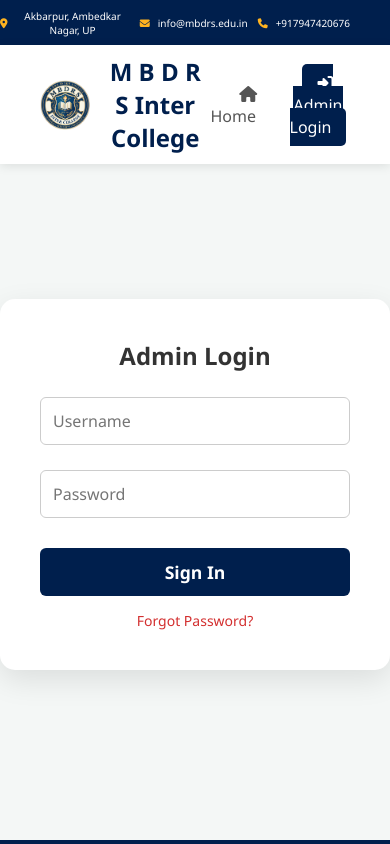
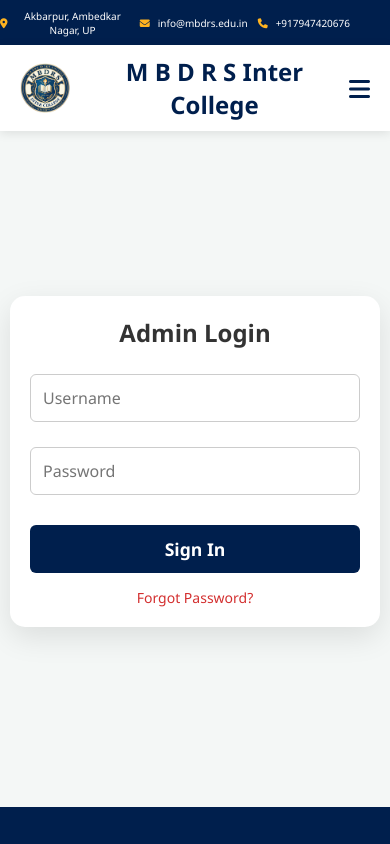
Before and after one commit to satyam-prajapati065/M-B-D-R-S-Inter-college, a React (Vite) app: page /login in a window 390 px wide. Shown: the top 844 px of the page. Built offline with nearby package versions, Linux system fonts and the light colour scheme.

Commit message:
Responsive add

```diff
--- a/src/App.css
+++ b/src/App.css
@@ -105,7 +105,7 @@
 
 /* --- Login Screen --- */
 .login-container {
-  margin-top:2.2rem;
+  margin-top: 2.2rem;
   height: 70vh;
   display: flex;
   align-items: center;
@@ -631,3 +631,111 @@
   max-width: 400px;
   width: 90%;
 }
+
+
+
+/* --- Navbar Responsive Styles --- */
+
+/* Mobile Icon Hide by default (Desktop pe nahi dikhega) */
+.mobile-menu-icon {
+  display: none;
+}
+
+@media (max-width: 850px) {
+  .navbar {
+    padding: 10px 20px;
+  }
+
+  /* 3-dot Button Style */
+  .mobile-menu-icon {
+    display: block;
+    font-size: 24px;
+    background: none;
+    border: none;
+    color: #001f4d;
+    cursor: pointer;
+  }
+
+  /* Desktop Links ko Mobile Menu banana */
+  .nav-links {
+    display: none;
+    /* Default hide on mobile */
+    flex-direction: column;
+    position: absolute;
+    top: 65px;
+    left: 0;
+    width: 100%;
+    background-color: white;
+    padding: 20px;
+    box-shadow: 0 5px 15px rgba(0, 0, 0, 0.1);
+    gap: 10px;
+    z-index: 100;
+  }
+
+  /* Jab 3-dot click ho tab ye class add hogi (via JS) */
+  .nav-links.nav-active {
+    display: flex;
+  }
+
+  .nav-links li {
+    width: 100%;
+    text-align: center;
+  }
+
+  .nav-links a {
+    display: block;
+    padding: 12px;
+    width: 100%;
+    border-bottom: 1px solid #eee;
+  }
+
+  /* --- General Responsive Fixes --- */
+
+  .login-card {
+    padding: 20px;
+    margin: 10px;
+  }
+
+  /* Table ko mobile pe scrollable banana */
+  .fees-table-container,
+  .records-table-container,
+  div[style*="overflowX: auto"] {
+    overflow-x: auto;
+    -webkit-overflow-scrolling: touch;
+    margin-top: 10px;
+  }
+
+  table {
+    min-width: 600px;
+    /* Force scroll instead of squishing */
+  }
+
+  /* Form Grid ko single column banana */
+  form[style*="grid-template-columns: 1fr 1fr"] {
+    grid-template-columns: 1fr !important;
+  }
+
+  .hero h1 {
+    font-size: 1.5rem;
+  }
+
+  .stats-dashboard,
+  div[style*="display: flex; gap: 10px"] {
+    flex-direction: row;
+    /* Keeping stats boxes row but smaller font */
+    font-size: 0.8rem;
+  }
+}
+
+/* Modal Responsive */
+@media (max-width: 480px) {
+  .custom-box {
+    width: 95%;
+    padding: 20px;
+  }
+
+  .receipt-box {
+    width: 98%;
+    padding: 10px;
+  }
+}
--- a/src/components/Navbar.jsx
+++ b/src/components/Navbar.jsx
@@ -1,11 +1,11 @@
-import React from "react";
+import React, { useState } from "react"; // 1. useState add kiya
 import { NavLink, useNavigate } from "react-router";
 import logoImg from "../assets/school.png";
 
 const Navbar = ({ isLoggedIn, setIsLoggedIn }) => {
   const navigate = useNavigate();
+  const [isOpen, setIsOpen] = useState(false); // 2. Mobile menu state
 
-  // Sabhi Tabs ke liye Icons aur Paths ka array
   const adminItems = [
     { path: "/admission", label: "Admission", icon: "fa-solid fa-user-plus" },
     { path: "/records", label: "Records", icon: "fa-solid fa-folder-open" },
@@ -19,14 +19,19 @@
 
   const handleLogout = () => {
     setIsLoggedIn(false);
+    setIsOpen(false); // Menu band karo logout par
     navigate("/");
   };
+
+  // Menu band karne ke liye helper function
+  const closeMenu = () => setIsOpen(false);
 
   return (
     <nav className="navbar">
       <div className="nav-logo">
         <NavLink
           to="/"
+          onClick={closeMenu}
           style={{
             display: "flex",
             alignItems: "center",
@@ -35,24 +40,32 @@
           }}
         >
           <img src={logoImg} alt="logo" style={{ height: "50px" }} />
-          <span style={{ fontWeight: "bold", marginLeft: "10px" }}>
+          <span
+            className="logo-text"
+            style={{ fontWeight: "bold", marginLeft: "10px" }}
+          >
             M B D R S Inter College
           </span>
         </NavLink>
       </div>
 
-      <ul className="nav-links">
-        {/* Home Hamesha Dikhega */}
+      {/* --- 3. HAMBURGER ICON (Mobile Only) --- */}
+      <button className="mobile-menu-icon" onClick={() => setIsOpen(!isOpen)}>
+        <i className={isOpen ? "fa-solid fa-xmark" : "fa-solid fa-bars"}></i>
+      </button>
+
+      {/* --- 4. NAV LINKS (Dynamic Class based on isOpen) --- */}
+      <ul className={isOpen ? "nav-links nav-active" : "nav-links"}>
         <li>
           <NavLink
             to="/"
             className={({ isActive }) => (isActive ? "active" : "")}
+            onClick={closeMenu}
           >
             <i className="fa-solid fa-house"></i> Home
           </NavLink>
         </li>
 
-        {/* Agar Login Hai Toh Admin Tabs Dikhao */}
         {isLoggedIn ? (
           <>
             {adminItems.map((item) => (
@@ -60,6 +73,7 @@
                 <NavLink
                   to={item.path}
                   className={({ isActive }) => (isActive ? "active" : "")}
+                  onClick={closeMenu}
                 >
                   <i className={item.icon} style={{ marginRight: "8px" }}></i>
                   {item.label}
@@ -73,9 +87,8 @@
             </li>
           </>
         ) : (
-          /* Agar Login Nahi Hai Toh Sirf Login Tab Dikhao */
           <li>
-            <NavLink to="/login" className="login-nav-btn">
+            <NavLink to="/login" className="login-nav-btn" onClick={closeMenu}>
               <i className="fa-solid fa-right-to-bracket"></i> Admin Login
             </NavLink>
           </li>
```
